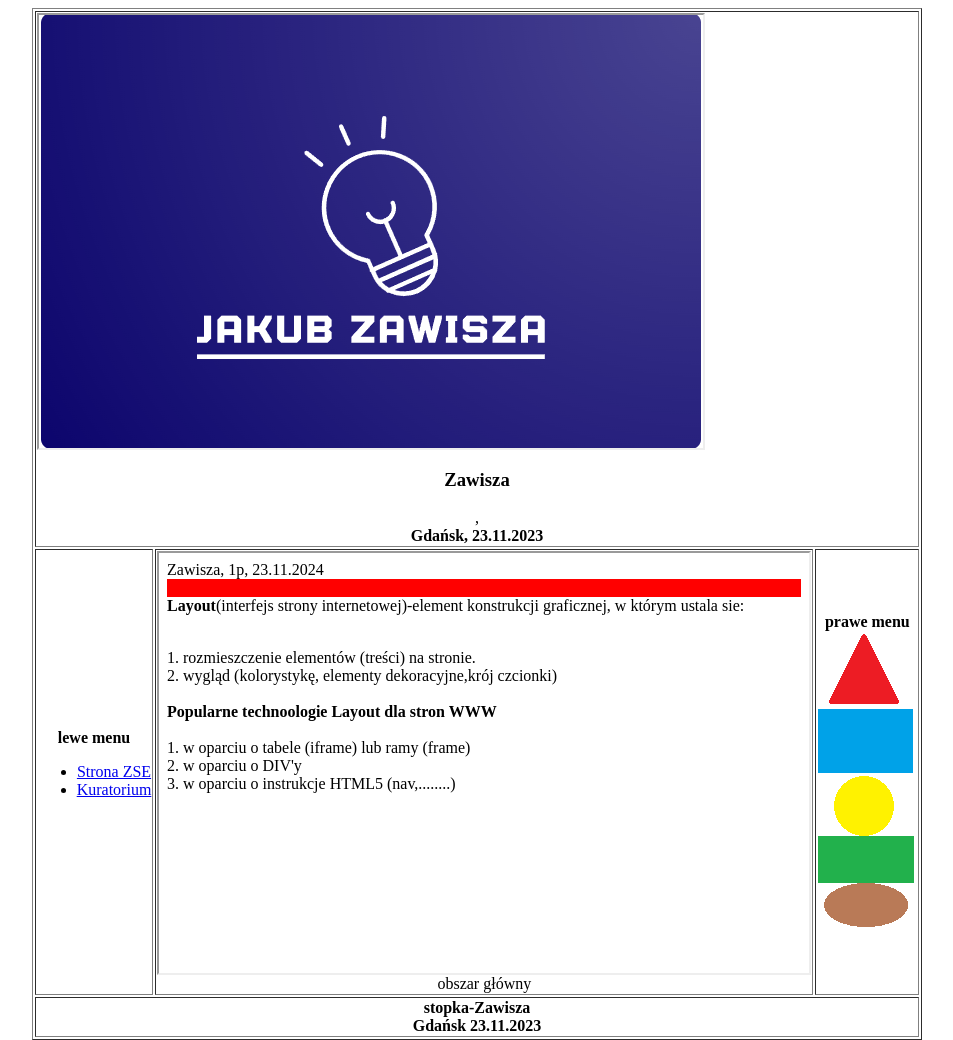
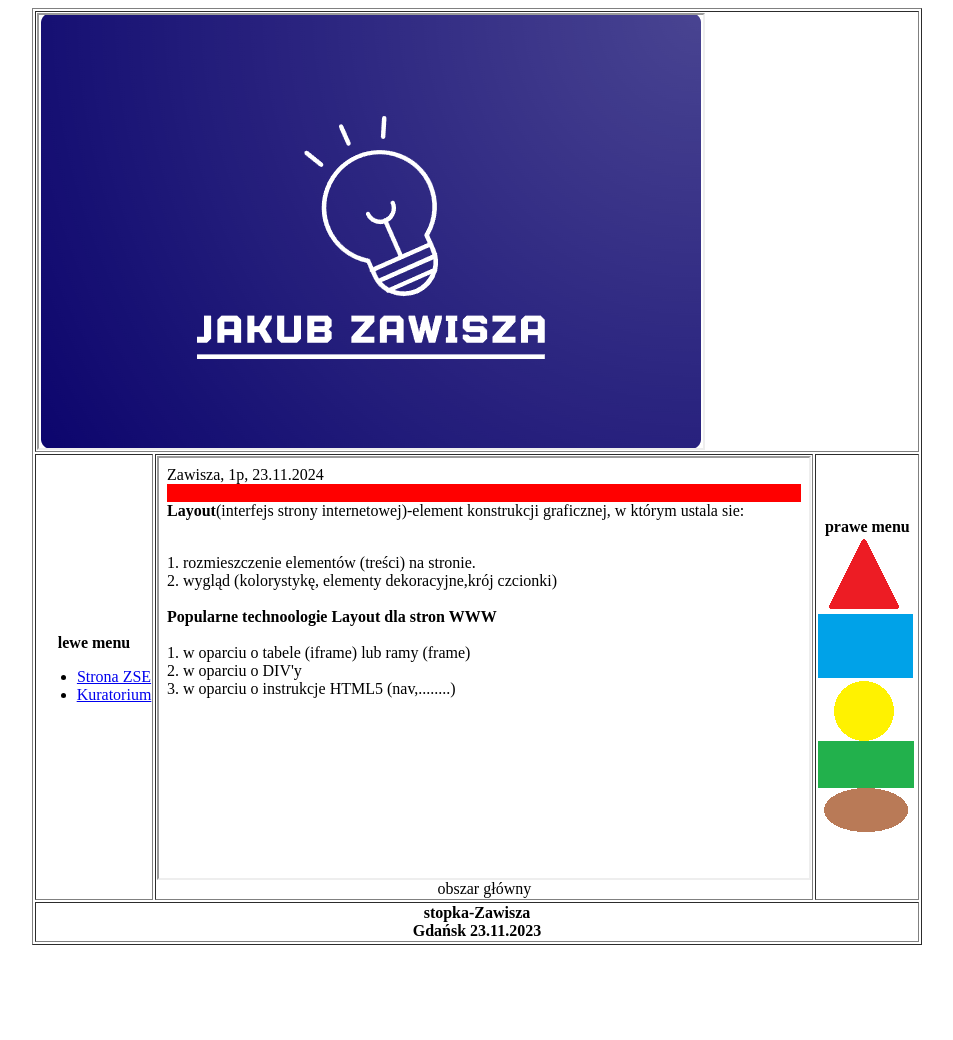
Before and after one commit to zajeczka/index, a plain HTML site: page index.html in a window 1280 px wide. Shown: the whole page, without its empty margins (163-1116 px from the left). After the commit the page ends 953 px from the top, so only its background shows below. Drawn offline with Linux system fonts and the light colour scheme.

Commit message:
Update index.html

```diff
--- a/index.html
+++ b/index.html
@@ -7,10 +7,6 @@
  <tr>
  <td colspan="3">
 <iframe scrolling="no" align="center" width=664 height=433 name="obszar_logo" src="logo.PNG" border="0"></iframe>
-<center>
-  <a><b><h3> Zawisza </h3></b>,</a> <br>
- <a><b> Gdańsk, 23.11.2023 </b></a>
- </center>
  </td>
  </tr>
  <tr>
```
